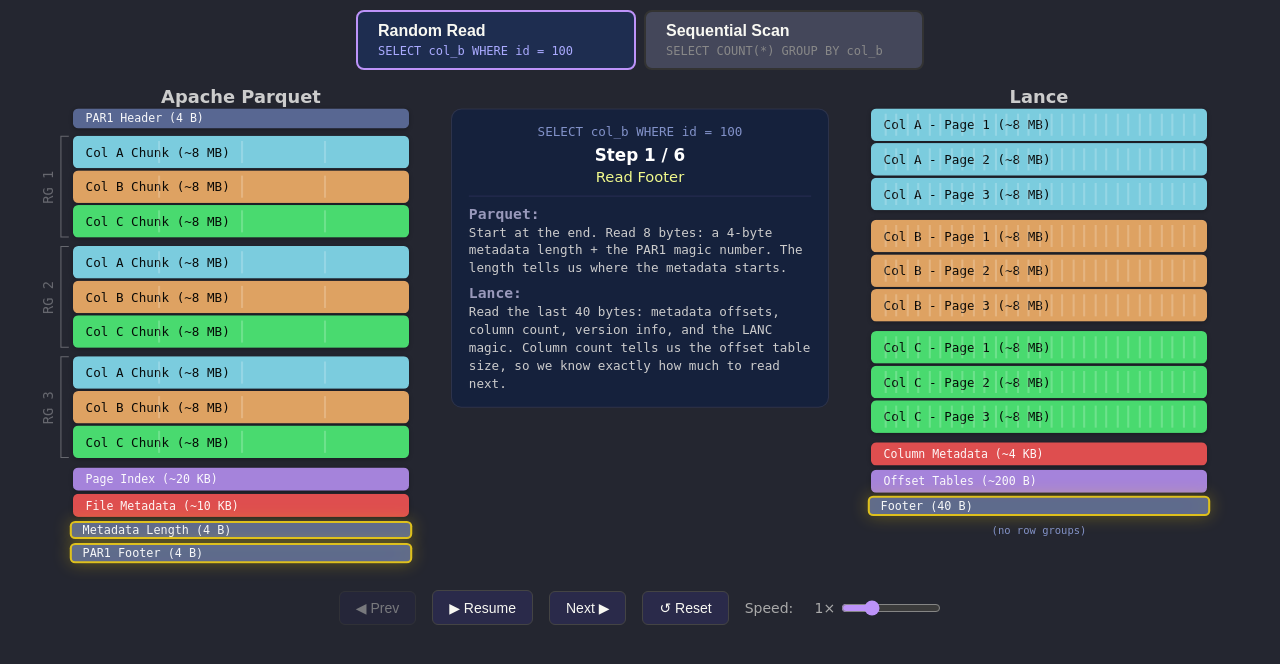
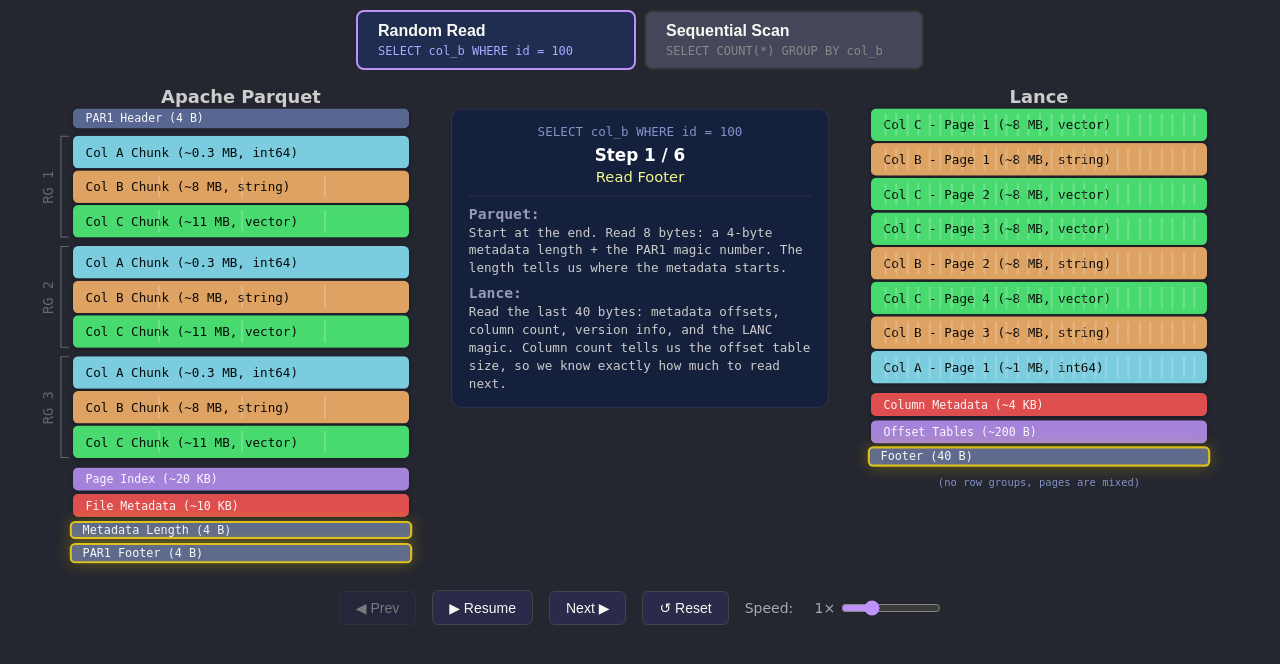
Before and after one commit to tontinton/blog, a plain HTML site: page static/animations/lance/io.html in a window 1280 px wide. Drawn offline with Linux system fonts and the light colour scheme.

Commit message:
posts: lance: fix a few issues as noted by the creator Weston Pace

```diff
--- a/static/animations/lance/io.html
+++ b/static/animations/lance/io.html
@@ -181,7 +181,7 @@ body {
 <div id="canvas">
   <div class="col-title" style="left:220px">Apache Parquet</div>
   <div class="col-title" style="left:980px">Lance</div>
-  <div class="note" style="left:980px;top:425px">(no row groups)</div>
+  <div class="note" style="left:980px;top:380px">(no row groups, pages are mixed)</div>
   <div class="io-label" id="io-random" style="left:388px;top:206px;color:var(--red)">Random<br>I/O</div>
   <div class="io-label" id="io-seq" style="left:1158px;top:146px;color:var(--green)">Seq.<br>I/O</div>
 
@@ -236,15 +236,15 @@ const LIGHT_BG = new Set([C.A, C.B, C.C]);
 
 const PARQUET = [
   { id: 'pq-hdr',  label: 'PAR1 Header (4 B)',            color: C.H, y: 29,  h: 19 },
-  { id: 'pq-r1a',  label: 'Col A Chunk (~8 MB)', color: C.A, y: 55,  h: 31 },
-  { id: 'pq-r1b',  label: 'Col B Chunk (~8 MB)', color: C.B, y: 88,  h: 31 },
-  { id: 'pq-r1c',  label: 'Col C Chunk (~8 MB)', color: C.C, y: 121, h: 31 },
-  { id: 'pq-r2a',  label: 'Col A Chunk (~8 MB)',         color: C.A, y: 160, h: 31 },
-  { id: 'pq-r2b',  label: 'Col B Chunk (~8 MB)',         color: C.B, y: 193, h: 31 },
-  { id: 'pq-r2c',  label: 'Col C Chunk (~8 MB)',         color: C.C, y: 226, h: 31 },
-  { id: 'pq-r3a',  label: 'Col A Chunk (~8 MB)',         color: C.A, y: 265, h: 31 },
-  { id: 'pq-r3b',  label: 'Col B Chunk (~8 MB)',         color: C.B, y: 298, h: 31 },
-  { id: 'pq-r3c',  label: 'Col C Chunk (~8 MB)',         color: C.C, y: 331, h: 31 },
+  { id: 'pq-r1a',  label: 'Col A Chunk (~0.3 MB, int64)', color: C.A, y: 55,  h: 31 },
+  { id: 'pq-r1b',  label: 'Col B Chunk (~8 MB, string)',   color: C.B, y: 88,  h: 31 },
+  { id: 'pq-r1c',  label: 'Col C Chunk (~11 MB, vector)',  color: C.C, y: 121, h: 31 },
+  { id: 'pq-r2a',  label: 'Col A Chunk (~0.3 MB, int64)', color: C.A, y: 160, h: 31 },
+  { id: 'pq-r2b',  label: 'Col B Chunk (~8 MB, string)',   color: C.B, y: 193, h: 31 },
+  { id: 'pq-r2c',  label: 'Col C Chunk (~11 MB, vector)',  color: C.C, y: 226, h: 31 },
+  { id: 'pq-r3a',  label: 'Col A Chunk (~0.3 MB, int64)', color: C.A, y: 265, h: 31 },
+  { id: 'pq-r3b',  label: 'Col B Chunk (~8 MB, string)',   color: C.B, y: 298, h: 31 },
+  { id: 'pq-r3c',  label: 'Col C Chunk (~11 MB, vector)',  color: C.C, y: 331, h: 31 },
   { id: 'pq-pidx', label: 'Page Index (~20 KB)',         color: C.I, y: 371, h: 22 },
   { id: 'pq-meta', label: 'File Metadata (~10 KB)',      color: C.M, y: 396, h: 22 },
   { id: 'pq-mlen', label: 'Metadata Length (4 B)',        color: C.H, y: 422, h: 17 },
@@ -252,18 +252,17 @@ const PARQUET = [
 ];
 
 const LANCE = [
-  { id: 'ln-a1', label: 'Col A - Page 1 (~8 MB)', color: C.A, y: 29,  h: 31 },
-  { id: 'ln-a2', label: 'Col A - Page 2 (~8 MB)', color: C.A, y: 62,  h: 31 },
-  { id: 'ln-a3', label: 'Col A - Page 3 (~8 MB)', color: C.A, y: 95,  h: 31 },
-  { id: 'ln-b1', label: 'Col B - Page 1 (~8 MB)', color: C.B, y: 135, h: 31 },
-  { id: 'ln-b2', label: 'Col B - Page 2 (~8 MB)', color: C.B, y: 168, h: 31 },
-  { id: 'ln-b3', label: 'Col B - Page 3 (~8 MB)', color: C.B, y: 201, h: 31 },
-  { id: 'ln-c1', label: 'Col C - Page 1 (~8 MB)', color: C.C, y: 241, h: 31 },
-  { id: 'ln-c2', label: 'Col C - Page 2 (~8 MB)', color: C.C, y: 274, h: 31 },
-  { id: 'ln-c3', label: 'Col C - Page 3 (~8 MB)', color: C.C, y: 307, h: 31 },
-  { id: 'ln-cm', label: 'Column Metadata (~4 KB)', color: C.M, y: 347, h: 22 },
-  { id: 'ln-ot', label: 'Offset Tables (~200 B)',  color: C.I, y: 373, h: 22 },
-  { id: 'ln-ft', label: 'Footer (40 B)',            color: C.H, y: 398, h: 19 },
+  { id: 'ln-c1', label: 'Col C - Page 1 (~8 MB, vector)', color: C.C, y: 29,  h: 31 },
+  { id: 'ln-b1', label: 'Col B - Page 1 (~8 MB, string)', color: C.B, y: 62,  h: 31 },
+  { id: 'ln-c2', label: 'Col C - Page 2 (~8 MB, vector)', color: C.C, y: 95,  h: 31 },
+  { id: 'ln-c3', label: 'Col C - Page 3 (~8 MB, vector)', color: C.C, y: 128, h: 31 },
+  { id: 'ln-b2', label: 'Col B - Page 2 (~8 MB, string)', color: C.B, y: 161, h: 31 },
+  { id: 'ln-c4', label: 'Col C - Page 4 (~8 MB, vector)', color: C.C, y: 194, h: 31 },
+  { id: 'ln-b3', label: 'Col B - Page 3 (~8 MB, string)', color: C.B, y: 227, h: 31 },
+  { id: 'ln-a1', label: 'Col A - Page 1 (~1 MB, int64)',  color: C.A, y: 260, h: 31 },
+  { id: 'ln-cm', label: 'Column Metadata (~4 KB)', color: C.M, y: 300, h: 22 },
+  { id: 'ln-ot', label: 'Offset Tables (~200 B)',  color: C.I, y: 326, h: 22 },
+  { id: 'ln-ft', label: 'Footer (40 B)',            color: C.H, y: 351, h: 19 },
 ];
 
 const ROW_GROUPS = [
@@ -283,12 +282,12 @@ const QUERIES = {
         pq: { desc: 'Fetch the Thrift-encoded file metadata (TCompactProtocol). It is one blob including: schema, row group boundaries, and column chunk offsets for every column (even though we only need Col B).', read: ['pq-meta'],
               skip: ['pq-hdr','pq-r1a','pq-r1b','pq-r1c','pq-r2a','pq-r2b','pq-r2c','pq-r3a','pq-r3b','pq-r3c','pq-pidx'] },
         ln: { desc: 'Read the offset table, then just Col B\'s column metadata (protobuf). Lance stores metadata per-column, so we skip everything we don\'t need.', read: ['ln-ot', 'ln-cm'],
-              skip: ['ln-a1','ln-a2','ln-a3','ln-b1','ln-b2','ln-b3','ln-c1','ln-c2','ln-c3'] } },
+              skip: ['ln-a1','ln-b1','ln-b2','ln-b3','ln-c1','ln-c2','ln-c3','ln-c4'] } },
       { label: 'Locate Target', dur: 1800,
         pq: { desc: 'Read the page index (optional in Parquet). It has row counts and byte offsets for each page, so we can figure out which page in RG1 contains row 100. If the page index doesn\'t exist, we simply search the row in all pages.', read: ['pq-pidx'],
               skip: ['pq-hdr','pq-r1a','pq-r1b','pq-r1c','pq-r2a','pq-r2b','pq-r2c','pq-r3a','pq-r3b','pq-r3c'] },
         ln: { desc: 'Each page stores its row count in the metadata we already have. Simple math tells us row 100 is in page 1. No extra I/O.',
-              skip: ['ln-a1','ln-a2','ln-a3','ln-b1','ln-b2','ln-b3','ln-c1','ln-c2','ln-c3'] } },
+              skip: ['ln-a1','ln-b1','ln-b2','ln-b3','ln-c1','ln-c2','ln-c3','ln-c4'] } },
       { label: 'Read Target Data', dur: 2200,
         pq: { desc: 'Page index told us which page has row 100. Seek into Col B\'s chunk and read that one page (~1 MB).', read: ['pq-r1b'],
               slice: [0.51, 0.75],
@@ -296,7 +295,7 @@ const QUERIES = {
               seek: { from: 'pq-pidx', to: 'pq-r1b' } },
         ln: { desc: 'Seek to Col B page 1. Metadata includes encoding info per page, so the reader can compute the exact byte range for row 100, and is just a ~64 KB read.', read: ['ln-b1'],
               slice: [0.34, 0.37],
-              skip: ['ln-a1','ln-a2','ln-a3','ln-b2','ln-b3','ln-c1','ln-c2','ln-c3','ln-ot'],
+              skip: ['ln-a1','ln-b2','ln-b3','ln-c1','ln-c2','ln-c3','ln-c4','ln-ot'],
               seek: { from: 'ln-cm', to: 'ln-b1', color: '#00e676' } } },
       { label: 'Decompressing Page...', dur: 2000, fadeArrows: true,
         pq: { desc: 'Each page is compressed, and must be decompressed as one unit. A page includes: nullability flags, nesting info, and all values are packed together. No way to jump to row 100 directly.', read: ['pq-r1b'], slice: [0.51, 0.75] },
@@ -315,32 +314,32 @@ const QUERIES = {
       { label: 'Read Metadata', dur: 1800,
         pq: { desc: 'Fetch the Thrift-encoded file metadata. We have to parse the whole thing just to find Col B\'s chunk offsets.', read: ['pq-meta'],
               skip: ['pq-hdr','pq-r1a','pq-r1b','pq-r1c','pq-r2a','pq-r2b','pq-r2c','pq-r3a','pq-r3b','pq-r3c','pq-pidx'] },
-        ln: { desc: 'Read only Col B\'s column metadata (protobuf): page offsets, buffer sizes, and encodings for all 3 pages.', read: ['ln-cm'],
-              skip: ['ln-a1','ln-a2','ln-a3','ln-b1','ln-b2','ln-b3','ln-c1','ln-c2','ln-c3','ln-ot'] } },
+        ln: { desc: 'Read only Col B\'s column metadata (protobuf): page offsets, buffer sizes, and encodings for its 3 pages. Wide columns get many pages. Col A is small, so it has only 1 page.', read: ['ln-cm'],
+              skip: ['ln-a1','ln-b1','ln-b2','ln-b3','ln-c1','ln-c2','ln-c3','ln-c4','ln-ot'] } },
       { label: 'Read Col B (1/3)', dur: 2000,
         pq: { desc: 'Seek to RG1 and read Col B\'s chunk. In Parquet, different columns live together inside each row group: Col A, Col B, Col C, etc...', read: ['pq-r1b'],
               skip: ['pq-hdr','pq-r1a','pq-r1c','pq-r2a','pq-r2b','pq-r2c','pq-r3a','pq-r3b','pq-r3c','pq-pidx'],
               seek: { from: 'pq-meta', to: 'pq-r1b', color: '#bd93f9' } },
-        ln: { desc: 'Start reading Col B page 1. In Lance, all pages for a column sit together.', read: ['ln-b1'],
-              skip: ['ln-a1','ln-a2','ln-a3','ln-b2','ln-b3','ln-c1','ln-c2','ln-c3','ln-ot'],
+        ln: { desc: 'Read Col B page 1. Lance writes a page as soon as a column\'s buffer is full, so pages of different columns get mixed. Pages of one column are not next to each other.', read: ['ln-b1'],
+              skip: ['ln-a1','ln-b2','ln-b3','ln-c1','ln-c2','ln-c3','ln-c4','ln-ot'],
               seek: { from: 'ln-cm', to: 'ln-b1', color: '#bd93f9' } } },
       { label: 'Read Col B (2/3)', dur: 2000,
         pq: { desc: 'Seek forward, skipping over Col C (RG1) and Col A (RG2) to reach the next Col B chunk.', read: ['pq-r2b'],
               skip: ['pq-hdr','pq-r1a','pq-r1c','pq-r2a','pq-r2c','pq-r3a','pq-r3b','pq-r3c','pq-pidx'],
               seek: { from: 'pq-r1b', to: 'pq-r2b', color: '#bd93f9' } },
-        ln: { desc: 'Keep reading.', read: ['ln-b2'],
-              skip: ['ln-a1','ln-a2','ln-a3','ln-b3','ln-c1','ln-c2','ln-c3','ln-ot'],
+        ln: { desc: 'Seek forward, over 2 Col C pages, to reach Col B page 2.', read: ['ln-b2'],
+              skip: ['ln-a1','ln-b3','ln-c1','ln-c2','ln-c3','ln-c4','ln-ot'],
               seek: { from: 'ln-b1', to: 'ln-b2', color: '#bd93f9' } } },
       { label: 'Read Col B (3/3)', dur: 2000,
         pq: { desc: 'Another seek, skipping Col C (RG2) and Col A (RG3).', read: ['pq-r3b'],
               skip: ['pq-hdr','pq-r1a','pq-r1c','pq-r2a','pq-r2c','pq-r3a','pq-r3c','pq-pidx'],
               seek: { from: 'pq-r2b', to: 'pq-r3b', color: '#bd93f9' } },
-        ln: { desc: 'Read page 3.', read: ['ln-b3'],
-              skip: ['ln-a1','ln-a2','ln-a3','ln-c1','ln-c2','ln-c3','ln-ot'],
+        ln: { desc: 'Seek again, over 1 more Col C page, to Col B page 3.', read: ['ln-b3'],
+              skip: ['ln-a1','ln-c1','ln-c2','ln-c3','ln-c4','ln-ot'],
               seek: { from: 'ln-b2', to: 'ln-b3', color: '#bd93f9' } } },
       { label: 'Completing Scan...', dur: 1800, fadeArrows: true,
-        pq: { desc: 'Done. Performace is roughly similar, as it\'s recommended to fetch chunks in parallel after some threshold (e.g. 8MB) on object storages. It doesn\t matter if the chunks are sequential or not.' },
-        ln: { desc: 'Done.' } },
+        pq: { desc: 'Done. Speed is about the same. On object storage you fetch big chunks (e.g. 8 MB) in parallel anyway, so their order in the file does not matter.' },
+        ln: { desc: 'Done. Lance also seeks, and that is fine. What matters is how many reads you do and how big they are, not their order.' } },
     ],
   },
 };
@@ -756,8 +755,8 @@ $('#speed').addEventListener('input', function() {
 PARQUET.forEach(def => createBlock(def, PQ_X, PQ_W));
 LANCE.forEach(def => createBlock(def, LN_X, LN_W));
 createBrackets();
-addDividers(['pq-r1a','pq-r1b','pq-r1c','pq-r2a','pq-r2b','pq-r2c','pq-r3a','pq-r3b','pq-r3c'], 4);
-addDividers(['ln-a1','ln-a2','ln-a3','ln-b1','ln-b2','ln-b3','ln-c1','ln-c2','ln-c3'], 30);
+addDividers(['pq-r1b','pq-r1c','pq-r2b','pq-r2c','pq-r3b','pq-r3c'], 4);
+addDividers(['ln-b1','ln-b2','ln-b3','ln-c1','ln-c2','ln-c3','ln-c4','ln-a1'], 30);
 requestAnimationFrame(tick);
 jumpToStep(0);
 
```
Also changed, not shown: content/posts/lance.md (+2 -0 lines), static/animations/lance/io.min.html (+1 -1 lines), static/animations/lance/table.html (+1 -1 lines), static/animations/lance/table.min.html (+1 -1 lines).
